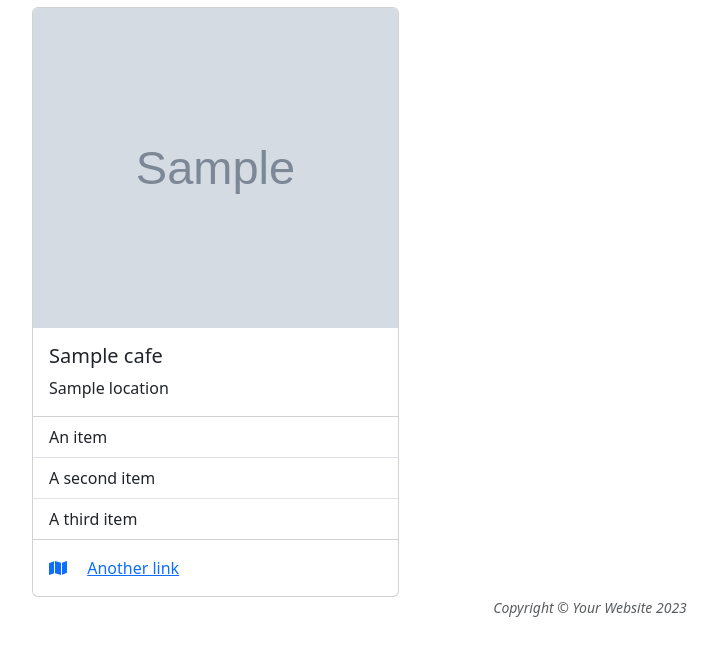
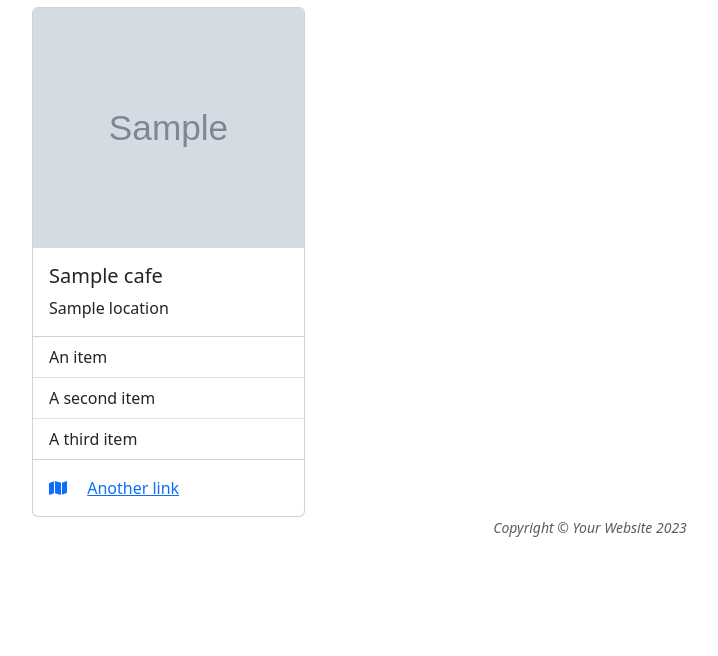
Before and after one commit to renankaic/portifolio-python-b-cafe, a Flask app: template frontend/templates/index.html in a window 1280 px wide. Shown: the part 95-751 px from the top of the page, without its empty margins (50-768 px from the left). Run offline with Flask 3, Linux system fonts and the light colour scheme; the template is opened without the code that fills it: most values are stand-ins (such as "Sample title", 1, 10 or a date in 2020); grey boxes marked "Sample" are stand-in pictures; some libraries are stand-ins or nearby versions.

Commit message:
Fix frontend: adjusted bstrap col width for cards

```diff
--- a/frontend/templates/index.html
+++ b/frontend/templates/index.html
@@ -3,9 +3,9 @@
 <main class="container">
     <div class="row gx-2 gy-4">
         {% for cafe in cafes %}
-        <div class="col-lg-4 col-md-6 col-sm-12">
+        <div class="col-xl-3 col-lg-4 col-md-6 col-sm-12">
             <div class="card">
-                <img src="{{ cafe.img_url }}" class="card-img-top" alt="{{ cafe.name}} photo" style="height: 320px">
+                <img src="{{ cafe.img_url }}" class="card-img-top" alt="{{ cafe.name}} photo" style="height: 240px">
                 <div class="card-body">
                     <h5 class="card-title">{{ cafe.name}} </h5>
                     <p class="card-text">{{ cafe.location }}</p>
```
